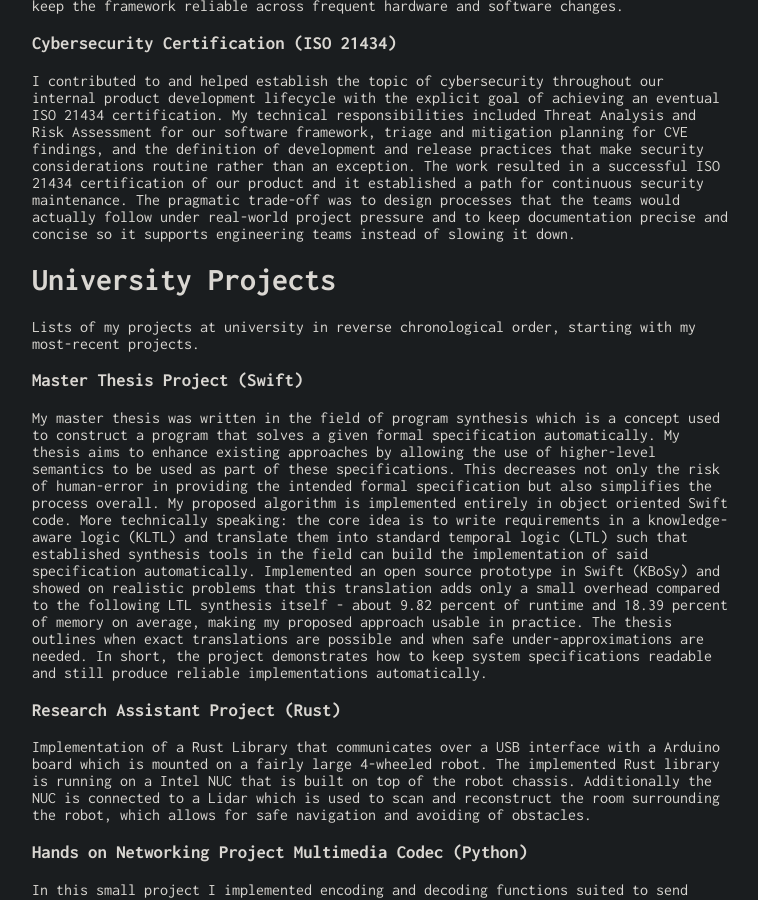
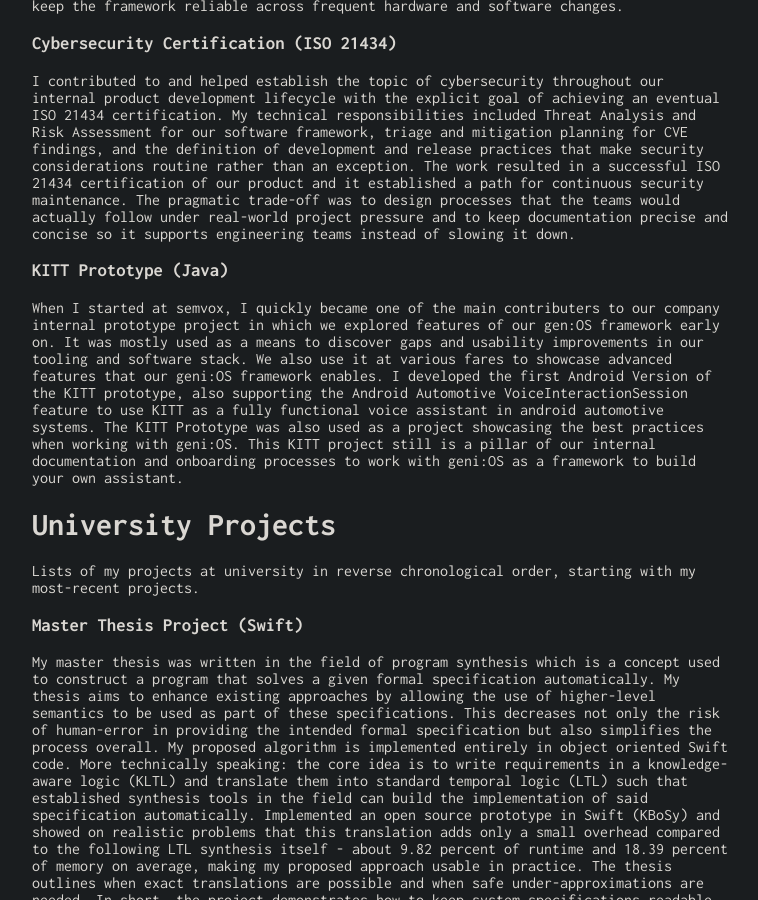
Before and after one commit to schaefer-dev/schaefer-dev.github.io, a Jekyll site: the page built from projects.md, in a window 1280 px wide and 900 px high, scrolled down 990 px. Shown: the whole window, without its empty margins (258-1016 px from the left). Built offline with Jekyll 4.4.1, drawn with Linux system fonts in a browser that asks for light colours.

Commit message:
Added missing project explanation

```diff
--- a/projects.md
+++ b/projects.md
@@ -27,6 +27,12 @@
 ### Cybersecurity Certification (ISO 21434)
 
 I contributed to and helped establish the topic of cybersecurity throughout our internal product development lifecycle with the explicit goal of achieving an eventual ISO 21434 certification. My technical responsibilities included Threat Analysis and Risk Assessment for our software framework, triage and mitigation planning for CVE findings, and the definition of development and release practices that make security considerations routine rather than an exception. The work resulted in a successful ISO 21434 certification of our product and it established a path for continuous security maintenance. The pragmatic trade-off was to design processes that the teams would actually follow under real-world project pressure and to keep documentation precise and concise so it supports engineering teams instead of slowing it down.
+
+### KITT Prototype (Java)
+
+When I started at semvox, I quickly became one of the main contributers to our company internal prototype project in which we explored features of our gen:OS framework early on. It was mostly used as a means to discover gaps and usability improvements in our tooling and software stack. We also use it at various fares to showcase advanced features that our geni:OS framework enables.
+I developed the first Android Version of the KITT prototype, also supporting the Android Automotive VoiceInteractionSession feature to use KITT as a fully functional voice assistant in android automotive systems.
+The KITT Prototype was also used as a project showcasing the best practices when working with geni:OS. This KITT project still is a pillar of our internal documentation and onboarding processes to work with geni:OS as a framework to build your own assistant.
 
 # University Projects
 
```
